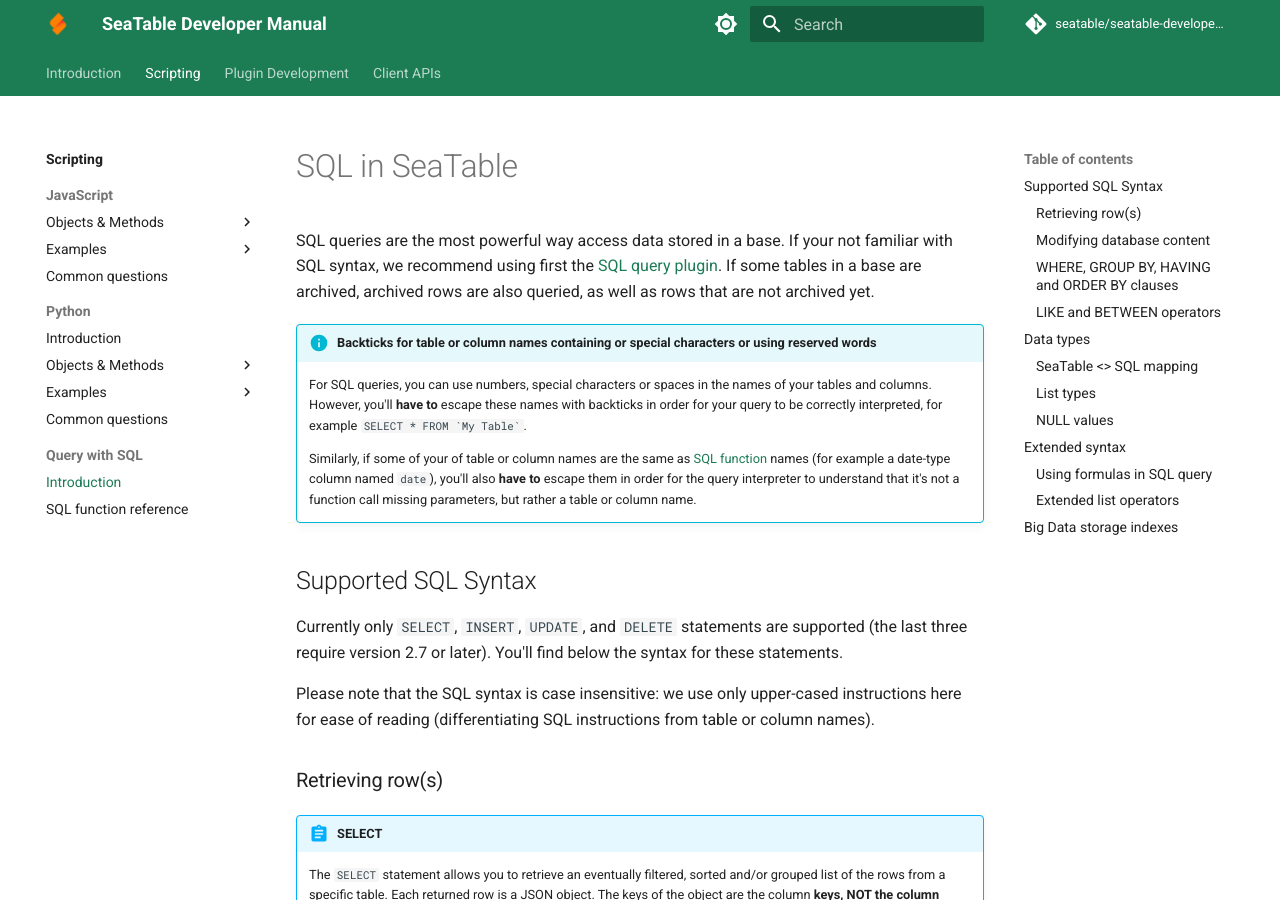
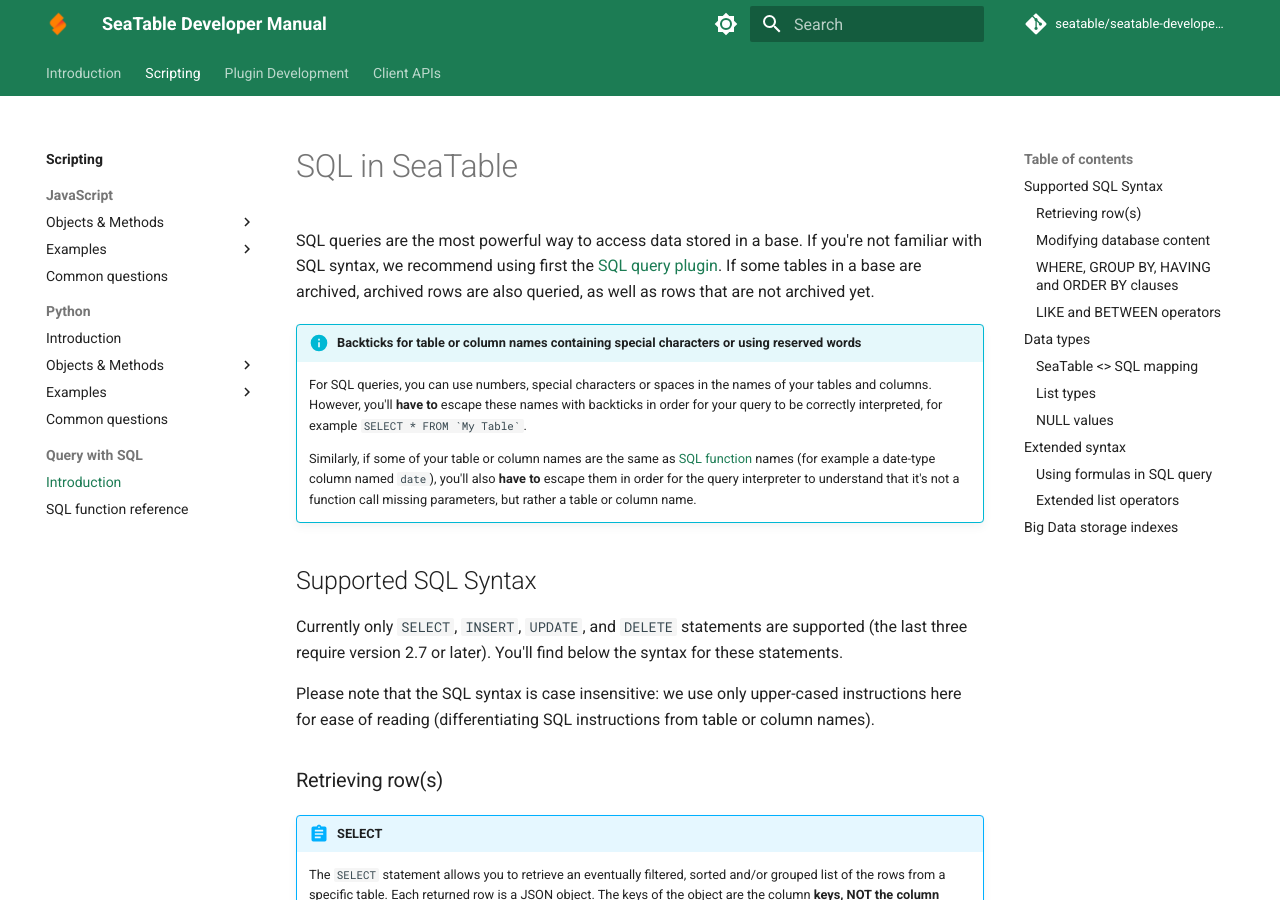
Before and after one commit to seatable/seatable-developer-docs, an MkDocs documentation site: the page built from docs/scripts/sql/introduction.md, in a window 1280 px wide and 900 px high. Built offline with MkDocs 1.6.1 and Material for MkDocs 9.7.7, drawn with Linux system fonts in a browser that asks for light colours; comment, search, counter and statistics services are not loaded; some of the changed text lies outside the part shown.

Commit message:
fix wrong spelling or format in sql functions

````diff
--- a/docs/scripts/sql/introduction.md
+++ b/docs/scripts/sql/introduction.md
@@ -1,11 +1,11 @@
 # SQL in SeaTable
 
-SQL queries are the most powerful way access data stored in a base. If your not familiar with SQL syntax, we recommend using first the [SQL query plugin](https://seatable.com/help/anleitung-zum-sql-abfrage-plugin/). If some tables in a base are archived, archived rows are also queried, as well as rows that are not archived yet.
+SQL queries are the most powerful way to access data stored in a base. If you're not familiar with SQL syntax, we recommend using first the [SQL query plugin](https://seatable.com/help/anleitung-zum-sql-abfrage-plugin/). If some tables in a base are archived, archived rows are also queried, as well as rows that are not archived yet.
 
-!!! info "Backticks for table or column names containing or special characters or using reserved words"
+!!! info "Backticks for table or column names containing special characters or using reserved words"
     For SQL queries, you can use numbers, special characters or spaces in the names of your tables and columns. However, you'll **have to** escape these names with backticks in order for your query to be correctly interpreted, for example `` SELECT * FROM `My Table` ``.
 
-    Similarly, if some of your of table or column names are the same as [SQL function](./functions.md) names (for example a date-type column named `date`), you'll also **have to** escape them in order for the query interpreter to understand that it's not a function call missing parameters, but rather a table or column name.
+    Similarly, if some of your table or column names are the same as [SQL function](./functions.md) names (for example a date-type column named `date`), you'll also **have to** escape them in order for the query interpreter to understand that it's not a function call missing parameters, but rather a table or column name.
 
 ## Supported SQL Syntax
 
@@ -102,33 +102,33 @@ Please note that the SQL syntax is case insensitive: we use only upper-cased ins
 !!! abstract "UPDATE"
     `UPDATE` allows you to update one or multiple existing rows of a table. Unlike the `INSERT` statement, `UPDATE` allows you to update rows in both normal and big-data storage. `WhereClause` is optional. However, keep in mind that if omitted, **all rows** will be updated!
 
-      ```
-      UPDATE table_name SET column_name = value [, ...] [WhereClause]
-      ```
+    ```
+    UPDATE table_name SET column_name = value [, ...] [WhereClause]
+    ```
 
     !!! warning "Only constant values in SET clause"
         The `value` in the SET clause must be a **constant** (string, number, or boolean). Functions (e.g. `upper()`, `round()`, `now()`, `if()`), arithmetic expressions (e.g. `Amount + 10`), and column references are **not supported** in the SET clause. Functions and expressions can only be used in `SELECT` and `WHERE` clauses.
 
-    - Columns with multiple values, such as "multiple select"-type column , requires values to be surrounded by parentheses, for example: `("foo", "bar")`.
+    - Columns with multiple values, such as "multiple select"-type column, requires values to be surrounded by parentheses, for example: `("foo", "bar")`.
     - Values of "single select" and "multiple select"-type columns must be option names, not option keys.
-      - Few column types are **not allowed** to update:
+    - Few column types are **not allowed** to update:
 
         - built-in columns, such as `_id`, `_ctime`.
         - image, file, formula, link, link-formula, geolocation, auto-number, button
 
-      __Example__
+    __Example__
 
-      ```
-      UPDATE INTO Contacts SET Adult=true WHERE Age>=18
-      ```
+    ```
+    UPDATE Contacts SET Adult=true WHERE Age>=18
+    ```
 
-      __Example__
+    __Example__
 
-      ```
-      UPDATE INTO Contacts SET Adult=true, `Age group`="18+" WHERE Age>=18
-      ```
+    ```
+    UPDATE Contacts SET Adult=true, `Age group`="18+" WHERE Age>=18
+    ```
 
-      If `Age group` is a "single select"-type column, the option you want to select (here "18+") has to exist already.
+    If `Age group` is a "single select"-type column, the option you want to select (here "18+") has to exist already.
 
 !!! abstract "DELETE"
     `DELETE` allows you to delete one or multiple existing rows of a table. Unlike the `INSERT` statement, `DELETE` allows you to delete rows in both normal and big-data storage. `WhereClause` is optional. However, keep in mind that if omitted, **all rows** will be deleted!
````
Also changed, not shown: other parts of docs/scripts/sql/introduction.md (+2 -2 lines).
